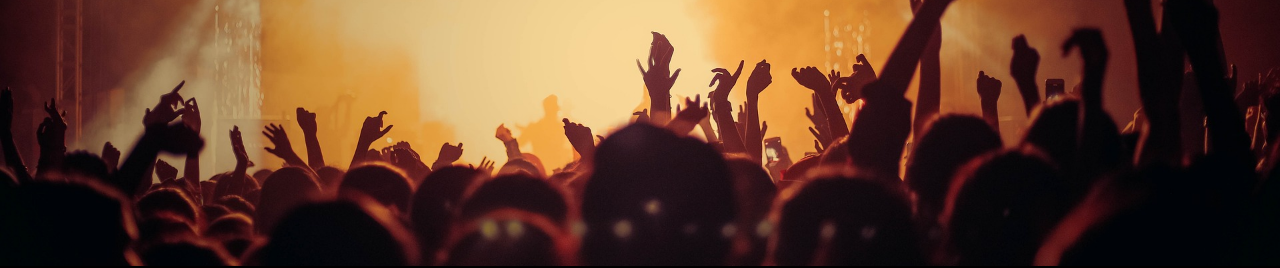
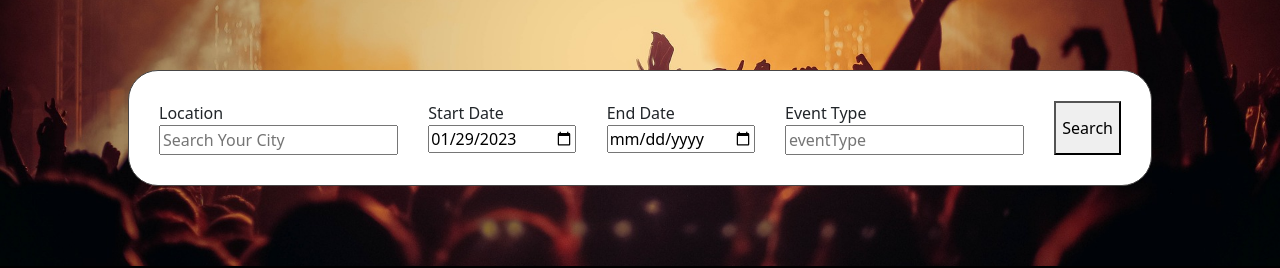
Before and after one commit to serenakang77/Arenta, a React (Create React App) app: page / in a window 1280 px wide. Shown: the part 190-458 px from the top of the page. Built offline with nearby package versions, Linux system fonts and the light colour scheme; no server answers.

Commit message:
Changed the style and date

```diff
--- a/package.json
+++ b/package.json
@@ -13,6 +13,7 @@
     "react": "^18.2.0",
     "react-axios": "^2.0.6",
     "react-bootstrap": "^2.7.0",
+    "react-datepicker": "^4.10.0",
     "react-dom": "^18.2.0",
     "react-router-dom": "^6.8.0",
     "react-scripts": "5.0.1",
--- a/src/App.js
+++ b/src/App.js
@@ -3,12 +3,20 @@ import "./styles/styles.css"
 import PageHeader from "./components/PageHeader"
 import Homepage from "./components/Homepage"
 import { useState, useEffect } from "react"
+
 // import { Routes, Route } from "react-router-dom"
 // import Menu from "./components/Menu"
 
 function App() {
   const [location, setLocation] = useState("")
   const [eventApi, seteventApi] = useState("")
+  const [startDate, setStartDate] = useState(new Date())
+  let today = new Date()
+  // const dd = today.getDate()
+  // const mm = today.getMonth()
+  // const yyyy = today.getFullYear()
+  // today = yyyy + "-" + mm + "-" + dd
+  console.log(today)
   useEffect(() => {
     const apiOption = {
       method: "get",
@@ -18,7 +26,7 @@ function App() {
         countryCode: "CA",
         // city: "Toronto",
         // classificationName: eventType,
-        // startDateTime: ourStart,
+        startDateTime: "2023-02-07T00:00:00Z",
         // endDateTime: ourEnd,
         size: "200",
         sort: "random",
@@ -36,6 +44,7 @@ function App() {
                 ) === index
             )
             .filter((value) => value.priceRanges)
+          // .filter((value) => value.dates.start.localDate > today)
         )
         console.log(
           response.data._embedded.events.filter(
@@ -59,6 +68,8 @@ function App() {
         location={location}
         setLocation={setLocation}
         eventApi={eventApi}
+        startDate={startDate}
+        setStartDate={setStartDate}
       />
       {/* <Routes> */}
       {/* <Route path='/' element={<Menu />} /> */}
--- a/src/components/Homepage.js
+++ b/src/components/Homepage.js
@@ -1,11 +1,17 @@
 import React from "react"
 import Carousel from "react-bootstrap/Carousel"
 
-function Homepage({ location, setLocation, eventApi }) {
+function Homepage({
+  location,
+  setLocation,
+  eventApi,
+  startDate,
+  setStartDate,
+}) {
   const bigImage = (images) => {
     const filteredArray = images.filter(
       (individualImage) =>
-        individualImage.width > 350 && individualImage.height > 350
+        individualImage.width === 640 && individualImage.height === 427
     )
     return filteredArray[0].url
   }
@@ -16,13 +22,16 @@ function Homepage({ location, setLocation, eventApi }) {
   //   )
   // }
   // uniqueEvent(eventApi)
-  // console.log(uniqueEvent(eventApi))
-  const number = 0
+  console.log(eventApi)
+  let curr = new Date()
+  console.log(curr)
+  let date = curr.toISOString().substring(0, 10)
+  console.log(date)
   return (
     <>
       <div className='homepageTop'>
         <div className='homepageSearchBar'>
-          {/* <form action='' className='homepageForm'>
+          <form action='' className='homepageForm'>
             <div className='locationForm formContainer'>
               <label htmlFor='location'>Location</label>
               <input
@@ -43,7 +52,7 @@ function Homepage({ location, setLocation, eventApi }) {
                 placeholder='Chose Date'
                 name='startDate'
                 onChange=''
-                value=''
+                value={date}
                 id='startDate'
               />
             </div>
@@ -72,7 +81,7 @@ function Homepage({ location, setLocation, eventApi }) {
             <button type='submit' onClick=''>
               Search
             </button>
-          </form> */}
+          </form>
         </div>
       </div>
       <div className='homepageHeading'>
@@ -137,13 +146,8 @@ function Homepage({ location, setLocation, eventApi }) {
                       </p>
                       <p>
                         {/* {console.log(individual.priceRanges[0])} */}
-                        {individual.priceRanges.length !== 0
-                          ? individual.priceRanges[0].currency
-                          : null}
-                        $
-                        {individual.priceRanges.length !== 0
-                          ? individual.priceRanges[0].min
-                          : null}
+                        Starts at {individual.priceRanges[0].currency} ${" "}
+                        {individual.priceRanges[0].min}
                       </p>
                     </div>
                   </li>
--- a/src/styles/sass/partials/_Homepage.scss
+++ b/src/styles/sass/partials/_Homepage.scss
@@ -49,7 +49,7 @@
     width: 33%;
     height: 100%;
     img {
-      height: 350px;
+      height: auto;
       width: 100%;
     }
   }
@@ -66,6 +66,8 @@
   background-color: rgba(65, 5, 5, 0.8);
   color: white;
   padding: 5px;
+  left: 0;
+  text-align: right;
   h4 {
     font-size: clamp(1rem, 1.3vw, 2rem);
     margin: 0;
--- a/src/styles/styles.css
+++ b/src/styles/styles.css
@@ -364,7 +364,7 @@ html {
   height: 100%;
 }
 .homepagePostings li img {
-  height: 350px;
+  height: auto;
   width: 100%;
 }
 
@@ -379,6 +379,8 @@ html {
   background-color: rgba(65, 5, 5, 0.8);
   color: white;
   padding: 5px;
+  left: 0;
+  text-align: right;
 }
 .homepagePostingTitle h4 {
   font-size: clamp(1rem, 1.3vw, 2rem);
```
Also changed, not shown: 1 other file (tests, documents, lock files or other folders).
